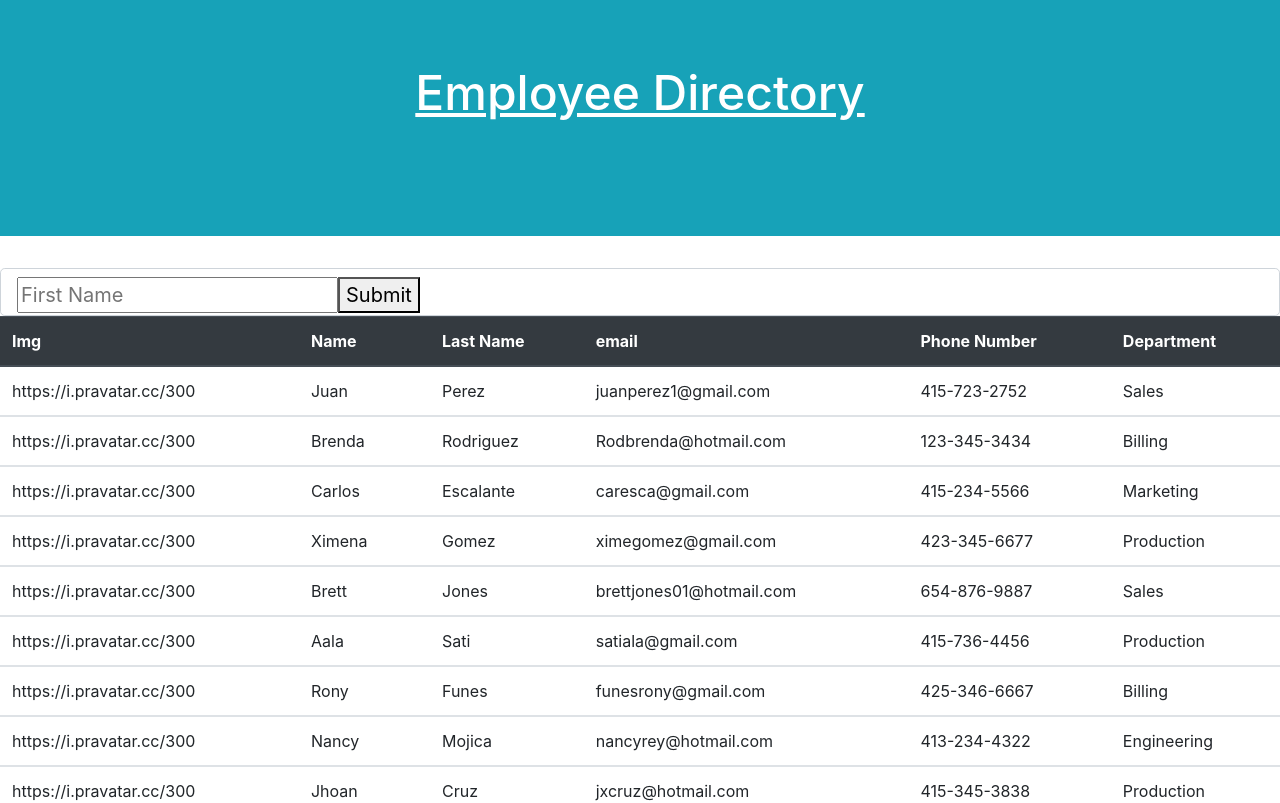
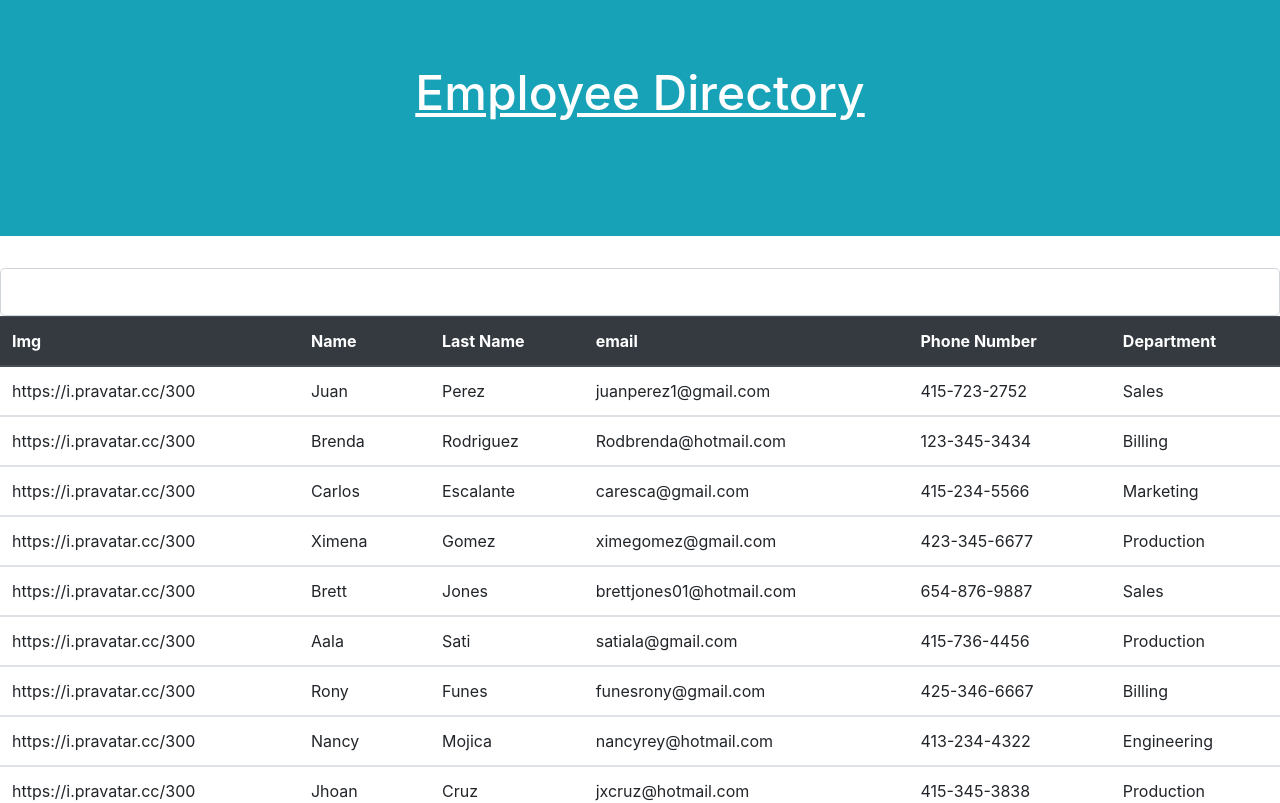
Before and after one commit to Cherjios/19-Employee-Directory, a React (Create React App) app in the folder develop/: page / in a window 1280 px wide. Shown: the top 803 px of the page. Built offline with nearby package versions, Linux system fonts and the light colour scheme.

Commit message:
Adding form component

```diff
--- a/develop/src/components/Form/index.js
+++ b/develop/src/components/Form/index.js
@@ -19,31 +19,19 @@ class Form extends Component {
     });
   };
 
-  handleFormSubmit = event => {
-    // Preventing the default behavior of the form submit (which is to refresh the page)
-    event.preventDefault();
 
-    // Alert the user their first and last name, clear `this.state.firstName` and `this.state.lastName`, clearing the inputs
-    alert(`Hello ${this.state.firstName} ${this.state.lastName}`);
-    this.setState({
-      firstName: "",
-      lastName: ""
-    });
-  };
 
   render() {
     // Notice how each input has a `value`, `name`, and `onChange` prop
     return (
       <div>
-        <form className="form-control form-control-lg">
-          <input
+        <form>
+          <input  className="form-control form-control-lg"
             value={this.state.firstName}
             name="firstName"
             onChange={this.handleInputChange}
             type="text"
-            placeholder="First Name"
           />
-          <button onClick={this.handleFormSubmit}>Submit</button>
         </form>
       </div>
     );
```
